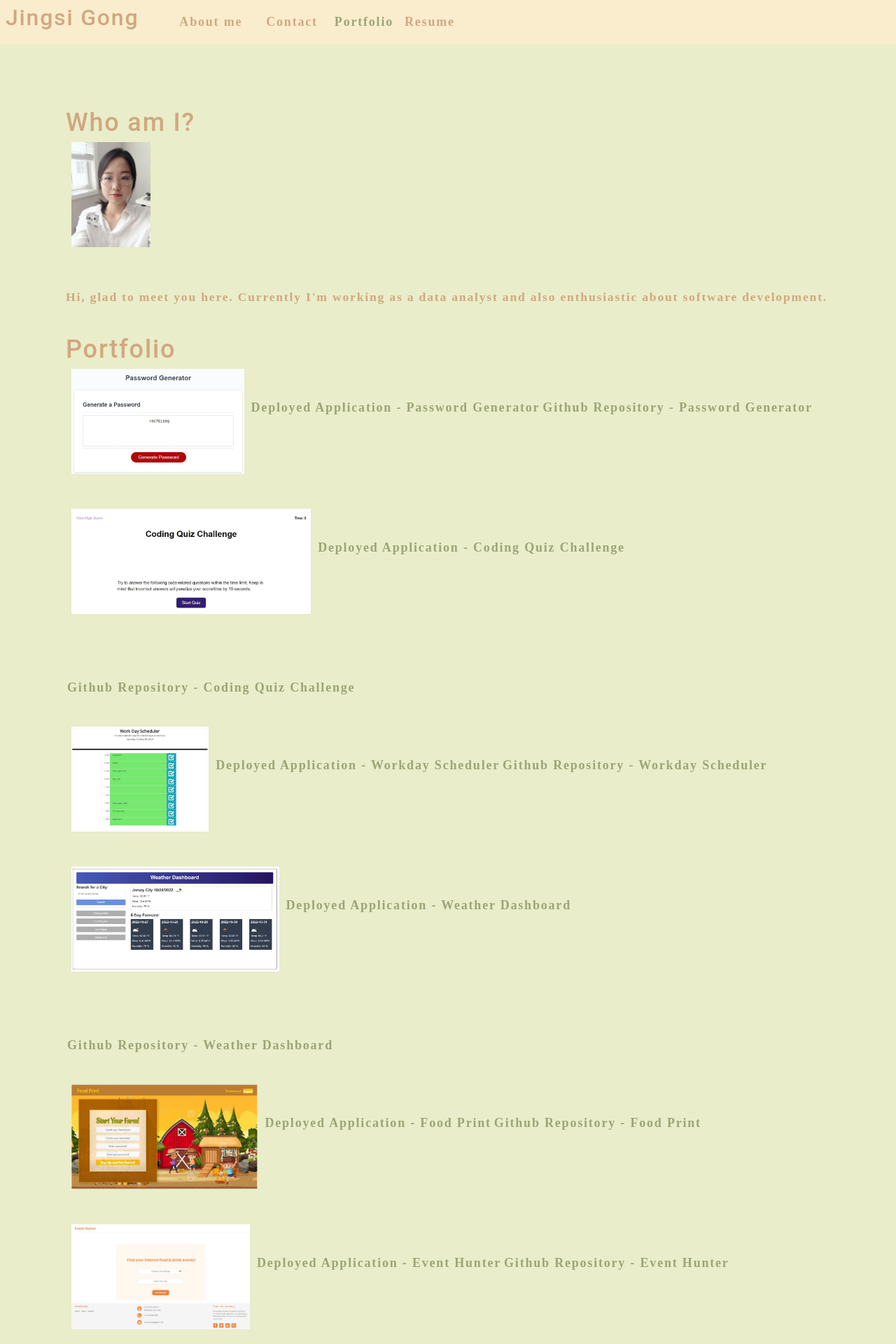
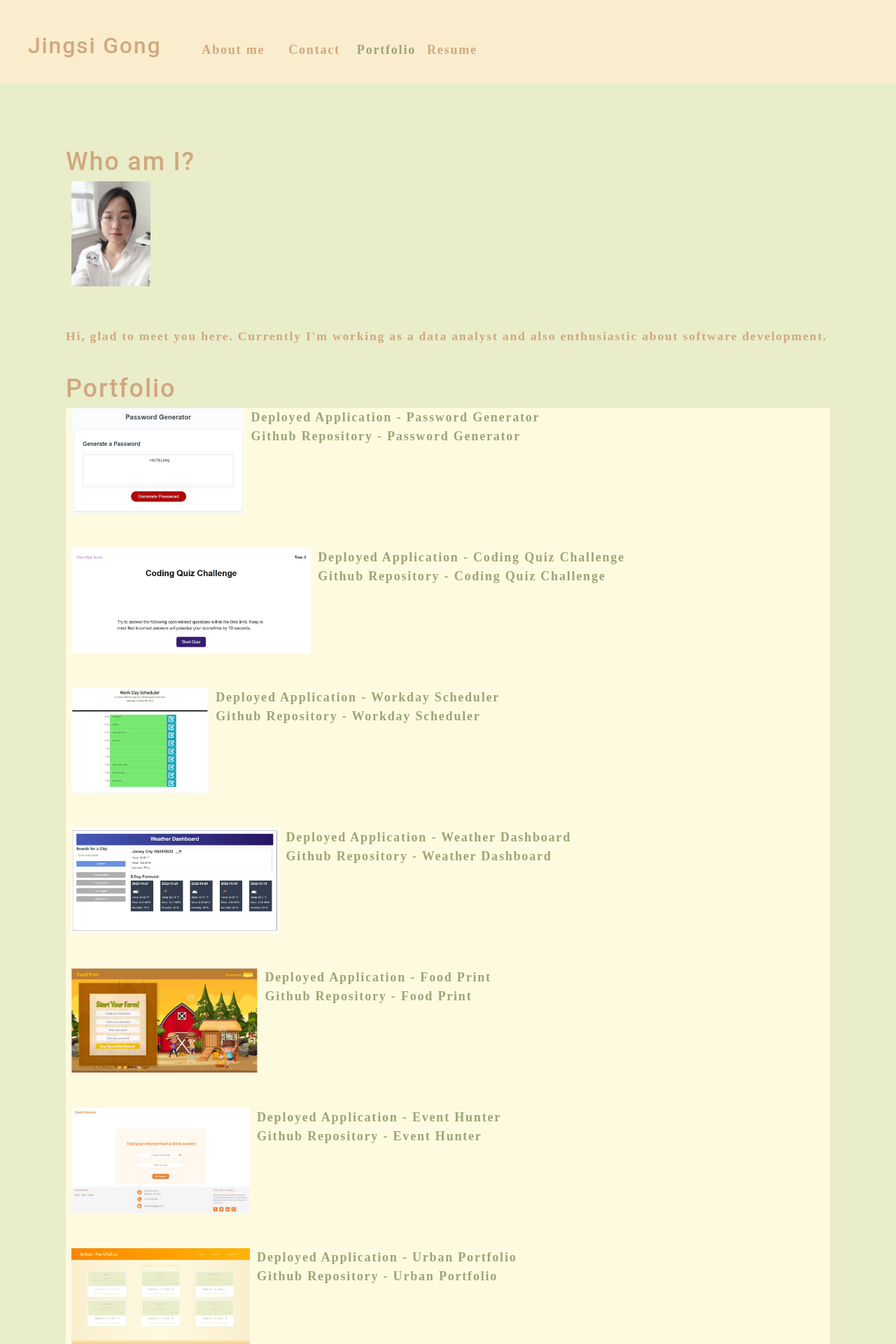
Before and after one commit to j7gong/React-Portfolio, a React (Create React App) app: page / in a window 1280 px wide. Shown: the top 1920 px of the page at 70% size. Built offline with nearby package versions, Linux system fonts and the light colour scheme.

Commit message:
add new portfolio and adjust layout and color

```diff
--- a/src/components/Nav/index.js
+++ b/src/components/Nav/index.js
@@ -19,7 +19,7 @@ function Nav(props) {
     //     };
 
   return (
-    <header className="flex-row px-1">
+    <header className="flex-row px-3 pt-3 pb-2">
     <h2>Jingsi Gong</h2>
     <nav>
         <ul className="flex-row">
--- a/src/components/PhotoList/index.js
+++ b/src/components/PhotoList/index.js
@@ -43,6 +43,13 @@ const PhotoList = ({ category }) => {
           web: "https://racheldeng1995.github.io/EventHunter/",
           repo: "https://github.com/Racheldeng1995/EventHunter",
           description: 'p6 description',
+        },
+        {
+          name: 'Urban Portfolio',
+          category: 'Portfolio',
+          web: "https://urban-portfolio.herokuapp.com/",
+          repo: "https://github.com/Racheldeng1995/UrbanPortfolio",
+          description: 'p6 description',
         }
       ]);
 
@@ -50,7 +57,7 @@ const PhotoList = ({ category }) => {
 
     return (
         <div>
-            <div className="flex-row">
+            <div className="flex-column bg-light">
                 {currentPhotos.map((image, i) => (
                   <div className="flex-row">
                     <img
@@ -59,19 +66,20 @@ const PhotoList = ({ category }) => {
                     className="img-thumbnail mx-1"
                     key={image.name}
                     />
-
-                  <a
+                  <div className="flex-column">
+                  <div>                  <a
                     className="my-5"
                     href={image.web}
                     target="_blank"
                     rel="noopener noreferrer"
-                >Deployed Application - {image.name}</a>
+                >Deployed Application - {image.name}</a></div>
+                <div>
                   <a
                     className="my-5"
                     href={image.repo}
                     target="_blank"
                     rel="noopener noreferrer"
-                  >Github Repository - {image.name}</a>
+                  >Github Repository - {image.name}</a></div></div>
                   </div>
                 ))}
 
--- a/src/components/Resume/index.js
+++ b/src/components/Resume/index.js
@@ -19,7 +19,7 @@ const Resume = () => {
     }
     return (
         <>
-        <center>
+        <center class="bg-light">
             <p>Click on below button to download my resume in PDF format</p>
             <button onClick={onButtonClick}>
                 Download PDF
--- a/src/index.css
+++ b/src/index.css
@@ -14,6 +14,10 @@ main {
   --spacing-one: calc(1rem * 0.5);
   --spacing-two: calc(1rem);
   --spacing-five: calc(2.5rem);
+}
+
+.bg-light {
+  background-color: var(--light);
 }
 
 * {
@@ -149,6 +153,7 @@ li {
 
 nav a:hover {
   text-decoration: none;
+  background-color: var(--light);
 }
 
 nav li {
@@ -217,6 +222,19 @@ textarea {
   padding-left: var(--spacing-two);
 }
 
+.px-3 {
+  padding-right: var(--spacing-five);
+  padding-left: var(--spacing-five);
+}
+
+.pt-3 {
+  padding-top: var(--spacing-five);
+}
+
+.pb-2 {
+  padding-bottom: var(--spacing-two);
+}
+
 .py-1 {
   padding-top: var(--spacing-one);
   padding-bottom: var(--spacing-one);
@@ -225,6 +243,11 @@ textarea {
 .py-2 {
   padding-top: var(--spacing-two);
   padding-bottom: var(--spacing-two);
+}
+
+.py-3 {
+  padding-top: var(--spacing-five);
+  padding-bottom: var(--spacing-five);
 }
 
 .card {
```
Also changed, not shown: src/assets/Img/Portfolio/6.JPG (added).
